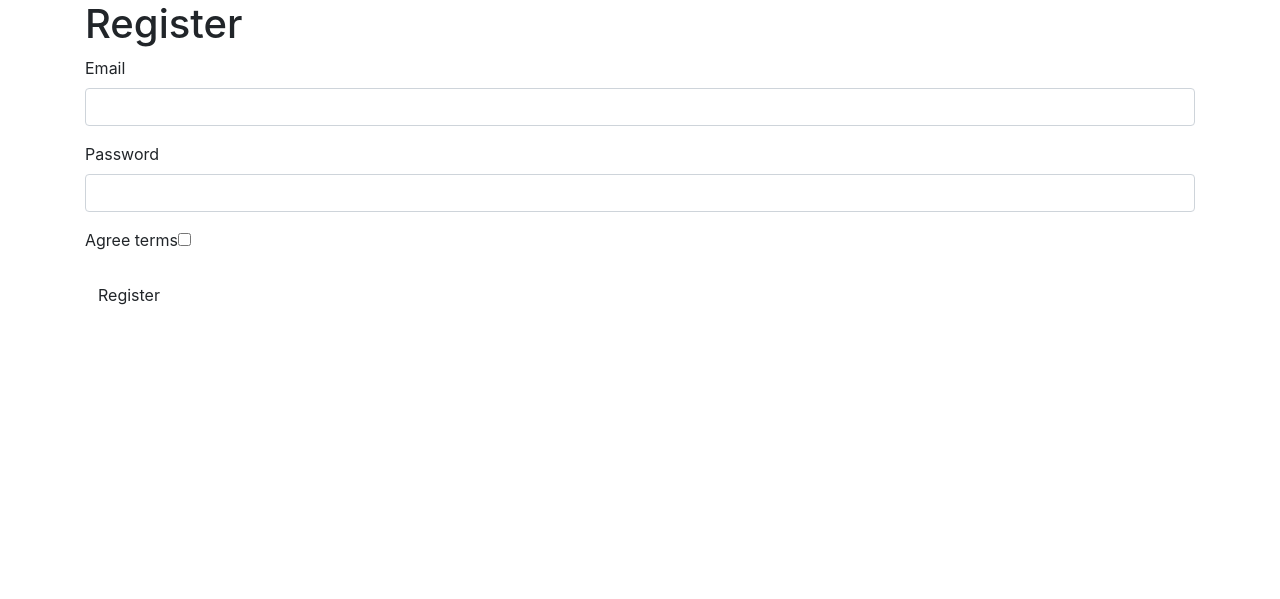
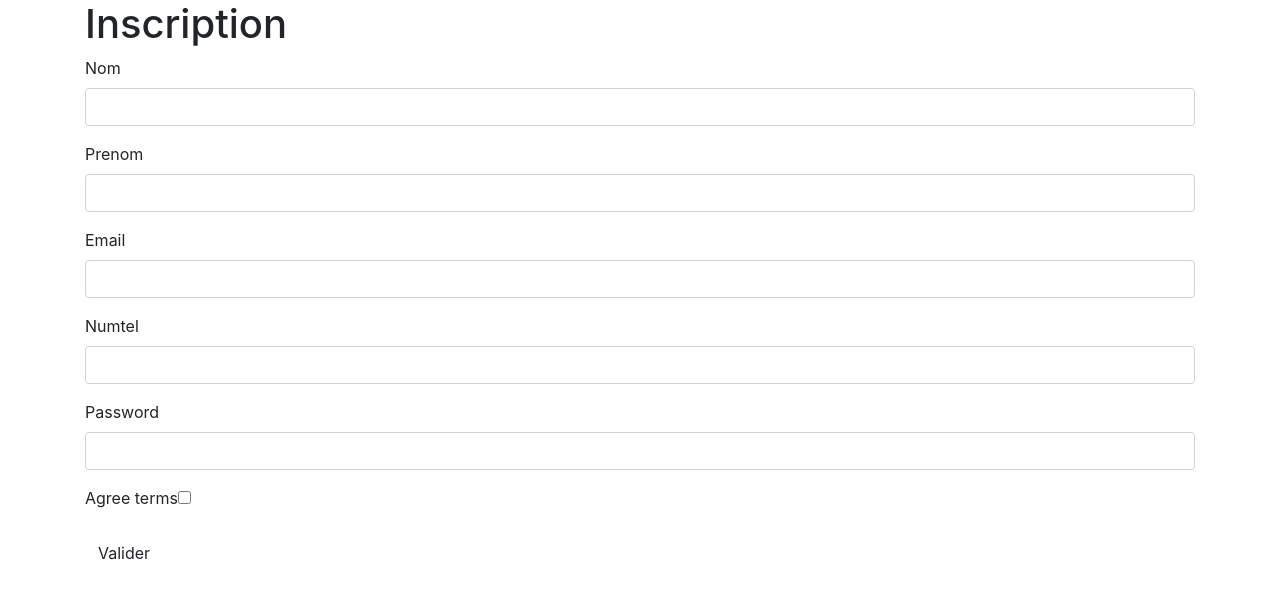
Before and after one commit to Kuma667/wf3projet, a PHP site: template templates/registration/register.html.twig in a window 1280 px wide. Shown: the top 599 px of the page. Run offline with PHP 8.4, Linux system fonts and the light colour scheme; the template is opened without the code that fills it, so the values that code supplies are empty; form fields are guessed from the names that the template uses; some libraries are stand-ins or nearby versions.

Commit message:
travail sur affichage form inscription

```diff
--- a/templates/base/pages/ajoutAnnonce.html.twig
+++ b/templates/base/pages/ajoutAnnonce.html.twig
@@ -6,5 +6,4 @@
 {% block title %}Déposer une annonce{% endblock %}
 
 {% block body %}
-
 {% endblock %}
--- a/templates/registration/register.html.twig
+++ b/templates/registration/register.html.twig
@@ -1,21 +1,24 @@
 {% extends 'base.html.twig' %}
 
-{% block title %}Register{% endblock %}
+{% block title %}Inscription{% endblock %}
 
 {% block body %}
     {% for flashError in app.flashes('verify_email_error') %}
         <div class="alert alert-danger" role="alert">{{ flashError }}</div>
     {% endfor %}
 
-    <h1>Register</h1>
+    <h1>Inscription</h1>
 
     {{ form_start(registrationForm) }}
+        {{ form_row(registrationForm.nom) }}
+        {{ form_row(registrationForm.prenom) }}
         {{ form_row(registrationForm.email) }}
+        {{ form_row(registrationForm.numtel) }}
         {{ form_row(registrationForm.password, {
             label: 'Password'
         }) }}
         {{ form_row(registrationForm.agreeTerms) }}
 
-        <button type="submit" class="btn">Register</button>
+        <button type="submit" class="btn">Valider</button>
     {{ form_end(registrationForm) }}
 {% endblock %}
```
Also changed, not shown: src/Form/RegistrationFormType.php (+8 -1 lines), 1 other file.
